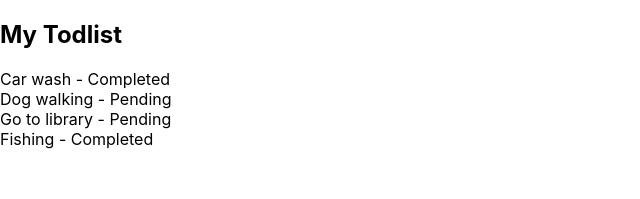
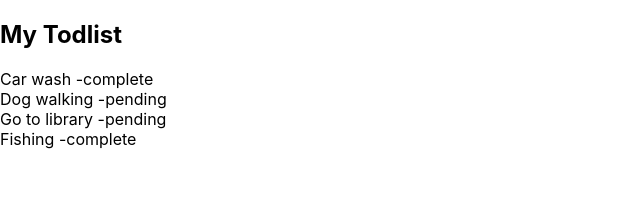
Before and after one commit to tharinm/React-Playground, a React (Create React App) app: page / in a window 1280 px wide. Shown: the top 199 px of the page, without its empty margins (0-640 px from the left). Built offline with nearby package versions, Linux system fonts and the light colour scheme.

Commit message:
Conditional Rendering using &&

```diff
--- a/src/Components/Todoitem.js
+++ b/src/Components/Todoitem.js
@@ -2,9 +2,12 @@ function Todoitem({ name , status})
 {
     return (
         <div>
-            {name} - {status === true ? "Completed" : "Pending"}
+            {status === true && <div>{name} -complete</div>}
+            {!status === true && <div>{name} -pending</div>}
         </div>
-    )
+
+    );
+
 }
 
 export default Todoitem
```
